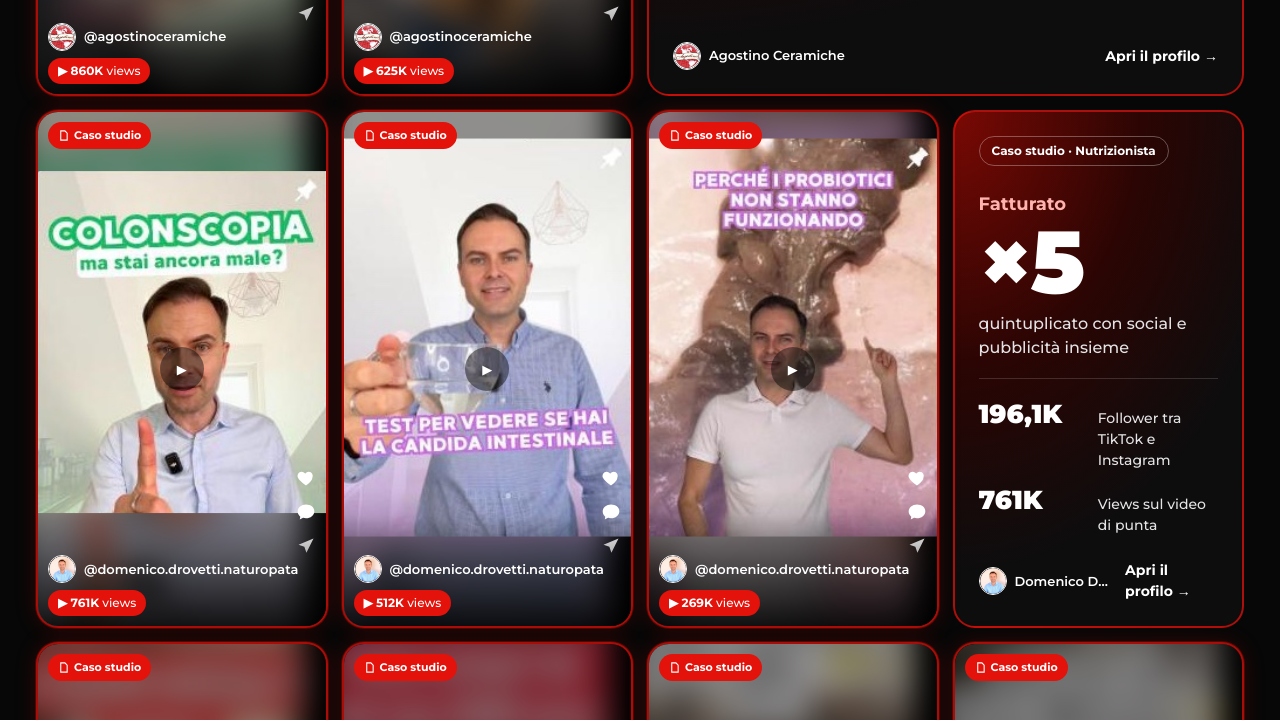
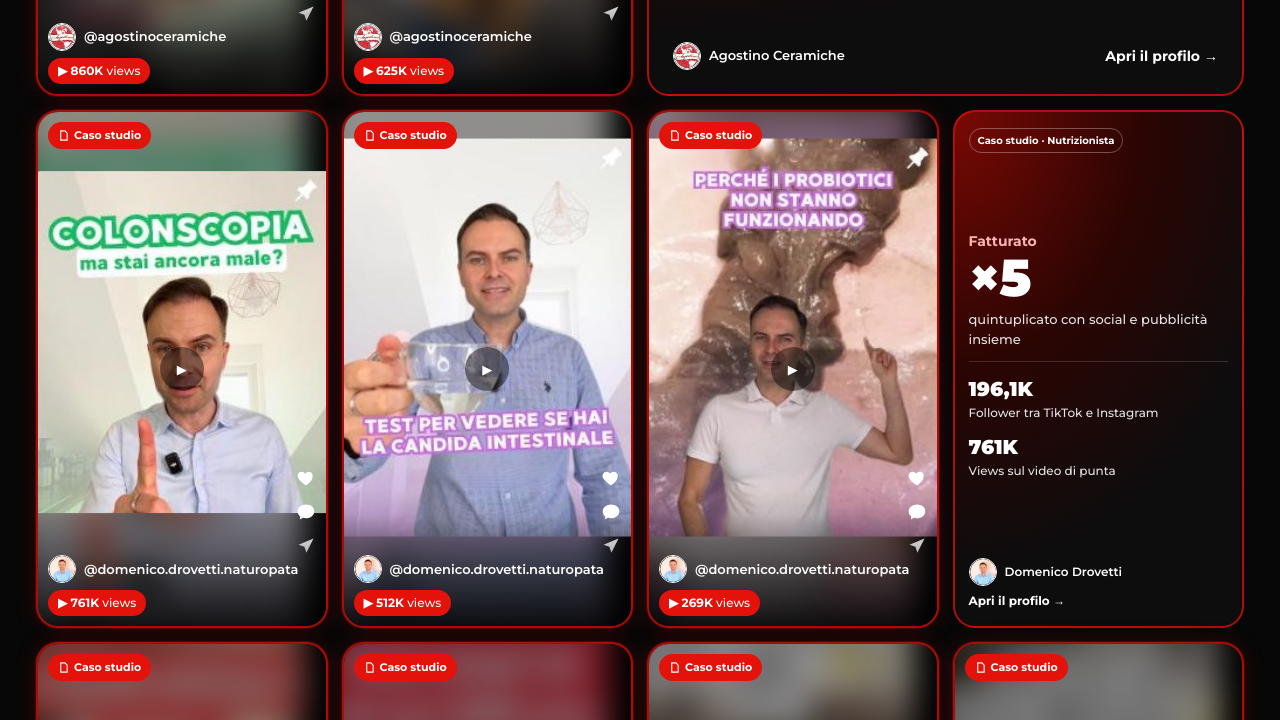
Before and after one commit to viralclub-agency/viral-club-landing, a plain HTML site: page sito/index.html in a window 1280 px wide. Shown: the part 2728-3448 px from the top of the page. Drawn offline with Linux system fonts and the light colour scheme.

Commit message:
Add files via upload

```diff
--- a/sito/index.html
+++ b/sito/index.html
@@ -170,6 +170,19 @@ button{font-family:var(--font)}
 .wcase .from{color:#ffb3ae;font-weight:700;font-size:18px}
 .wcase .num{font-size:clamp(48px,7vw,88px);font-weight:900;line-height:1;letter-spacing:-.03em}
 .wcase .what{color:#e4e4e6;margin-top:6px}
+.wcase{overflow:hidden;overflow-wrap:anywhere}
+.wcase.narrow{padding:16px 14px;gap:12px}
+.wcase.narrow .wtag2{font-size:10px;padding:4px 8px}
+.wcase.narrow .from{font-size:14px}
+.wcase.narrow .num{font-size:clamp(34px,10vw,52px)}
+.wcase.narrow .what{font-size:13px}
+.wcase.narrow .wextra{gap:10px;margin-top:12px;padding-top:12px}
+.wcase.narrow .wextra div{flex-direction:column;align-items:flex-start;gap:0}
+.wcase.narrow .wextra b{font-size:20px;min-width:0}
+.wcase.narrow .wextra span{font-size:12px}
+.wcase.narrow .foot{flex-direction:column;align-items:flex-start;gap:6px;font-size:12px}
+.wcase.narrow .wwho{font-size:12px}
+.wcase.narrow .wwho span:last-child{white-space:normal}
 .wextra{display:grid;gap:10px;margin-top:18px;padding-top:16px;border-top:1px solid rgba(255,255,255,.15)}
 .wextra div{display:flex;align-items:baseline;gap:10px}
 .wextra b{font-size:26px;font-weight:900;min-width:4.2em}
@@ -547,7 +560,7 @@ const DOMANDE=[
       c.video.forEach(v=>{w.append(videoCard(c,v));pos++;});
       const r=cols-(pos%cols);
       const span=r===cols?2:r;
-      const sm=summary(c);sm.style.gridColumn="span "+span;w.append(sm);pos+=span;
+      const sm=summary(c);sm.style.gridColumn="span "+span;if(span===1)sm.classList.add("narrow");w.append(sm);pos+=span;
     });
     const finitiGruppi=quanti>=gruppi.length;
     const altriAperti=current!=="Tutti"||mostrati>gruppi.length;
```
